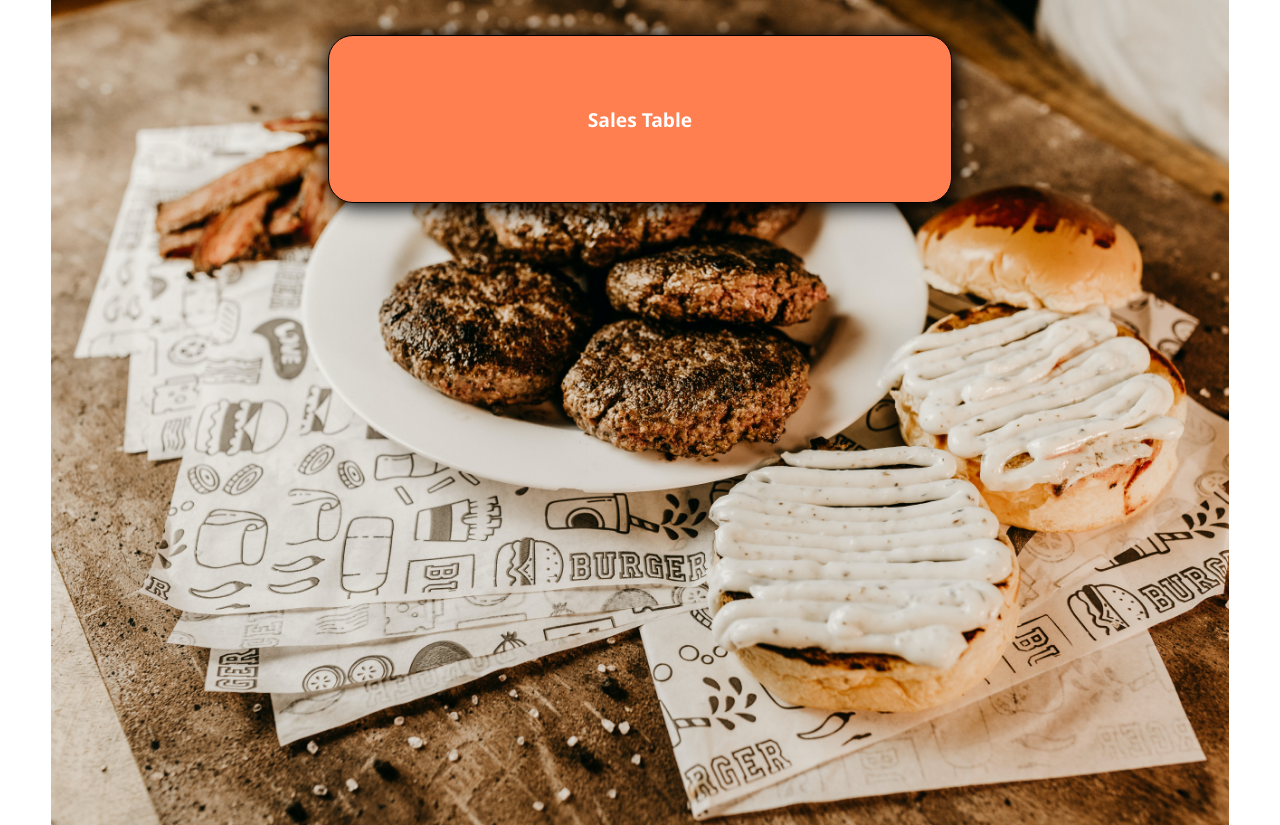
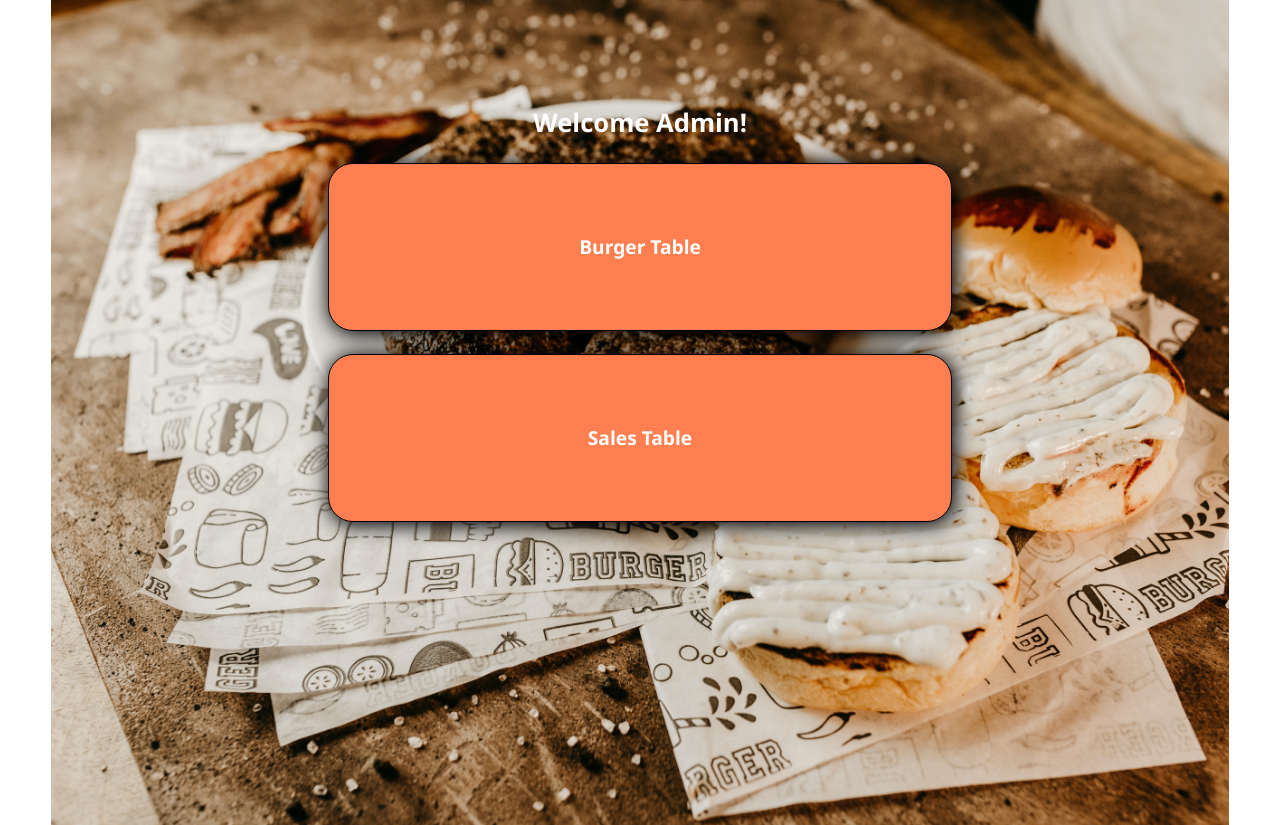
Before and after one commit to JCciasico/Ordering-System---PHP, a PHP site: the page made by admin/admin index.php in a window 1280 px wide. Shown: the part 58-883 px from the top of the page. Run offline with PHP 8.4, Linux system fonts and the light colour scheme.

Commit message:
refactor: admin index

```diff
--- a/admin/admin index.php
+++ b/admin/admin index.php
@@ -18,7 +18,10 @@
     </section>
     <section class="table">
         <div class="container menu-container">
-
+            <h2 class="title-admin">Welcome Admin!</h2>
+                <a href="PHP files/burgertable.php" class="box-menu menu-box">
+                    <h1 class="menu">Burger Table</h1>
+                </a>
                 <a href="PHP files/salestable.php" class="box-menu menu-box">
                     <h1 class="menu">Sales Table</h1>
                 </a>
```
